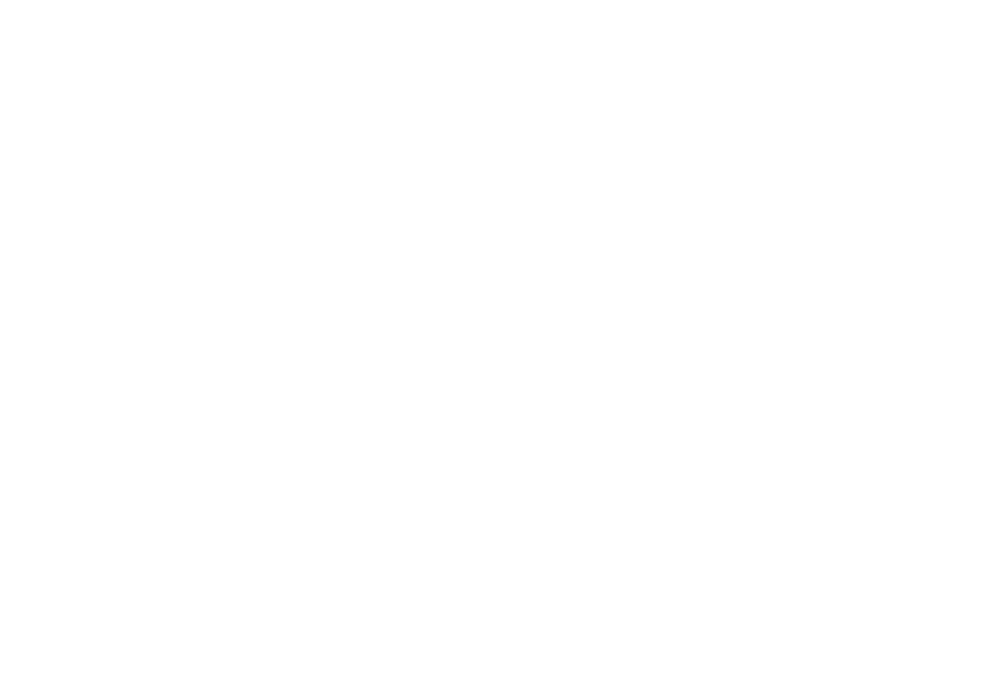
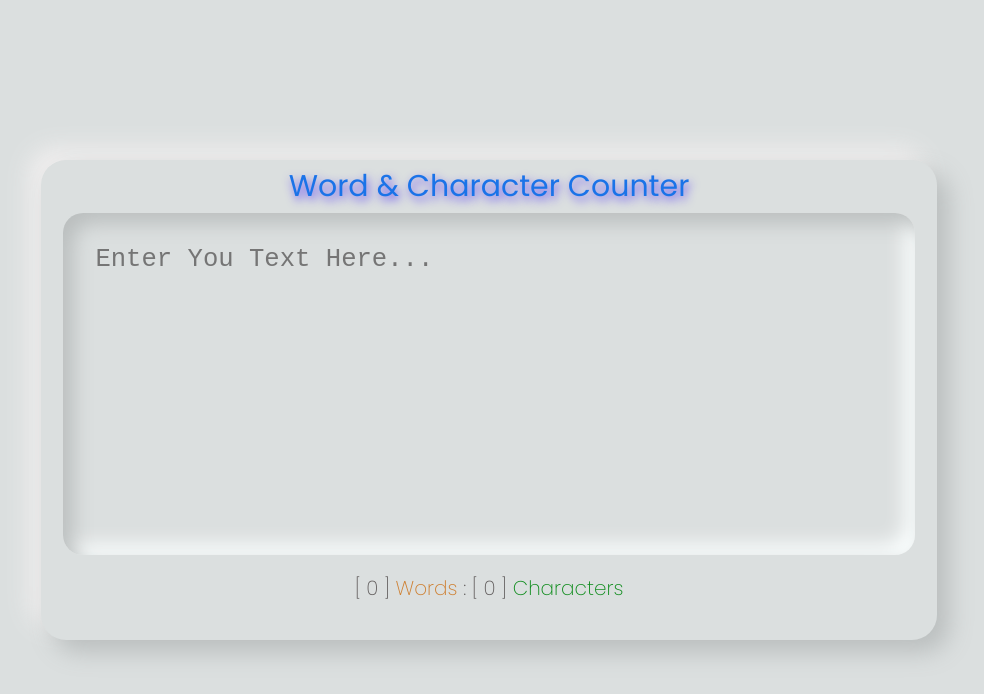
Before and after one commit to rafik-786/Word-Counter, a plain HTML site: page index.html in a window 1280 px wide. Shown: the whole page, without its empty margins (151-1135 px from the left). Drawn offline with Linux system fonts and the light colour scheme.

Commit message:
defined structure and added style

```diff
--- a/index.html
+++ b/index.html
@@ -11,5 +11,31 @@
     <!-- Title -->
     <title>Word Counter</title>
   </head>
-  <body></body>
+  <body>
+    <div class="container neomorph">
+      <h1>Word & Character Counter</h1>
+      <div class="input-box">
+        <textarea
+          name=""
+          id=""
+          cols="110"
+          rows="15"
+          placeholder="Enter You Text Here..."
+          id="textarea"
+        ></textarea>
+      </div>
+      <h2>
+        [
+        <span id="words">0</span>
+        ]
+        <span>Words</span>
+        : [
+        <span id="characters">0</span>
+        ]
+        <span>Characters</span>
+      </h2>
+    </div>
+
+    <script src="js/script.js"></script>
+  </body>
 </html>
--- a/scss/_var.scss
+++ b/scss/_var.scss
@@ -1 +1,9 @@
-$color-primary:#b3b3ff;
+$color-primary:#dbdfdf;
+$font-color:#635f5f;
+$color-secondary:#1a73e8;
+
+.neomorph{
+    border-radius: 25px;
+    background: #dbdfdf;
+    box-shadow: 12px 12px 24px #babebe, -12px -12px 24px #f1efef;
+}
--- a/scss/main.scss
+++ b/scss/main.scss
@@ -1 +1,65 @@
+@import url('https://fonts.googleapis.com/css2?family=Poppins:wght@100;200;300;400;500;600;700;800;900&display=swap');
+*{
+    box-sizing: border-box;
+    padding: 0;
+    margin: 0;
+}
 @import "var";
+
+body{
+    width: 100vw;
+    height: 100vh;
+    background-color: $color-primary;
+    display: flex;
+    flex-wrap: wrap;
+    justify-content: center;
+    align-items: center;
+    font-size: 10px;
+    font-family: 'Poppins', sans-serif;
+    color: $font-color;
+}
+.container{
+    width: 70vw;
+    height: 60vh;
+    text-align: center;
+
+    & h1{
+        font-size: 30px;
+        font-weight: 400;
+        margin: 4px;
+        color: $color-secondary;
+        text-shadow: 2px 4px 10px rgb(97, 72, 243);
+
+    }
+    & .input-box{
+        width: 100%;
+        height: 75%;
+
+        & textarea{
+            width: 95%;
+            height: 95%;
+            outline: none;
+            border: none;
+            border-radius: 20px;
+            background: $color-primary;
+             box-shadow: inset 10px 10px 20px #babebe,
+             inset -10px -10px 20px #fcffff;
+            resize: none;
+             padding: 2rem;
+             font-size: 1.6rem;
+             color: #393939 ;
+        }
+    }
+    & h2{
+        font-size: 20px;
+        font-weight: 200;
+
+        & span:nth-child(2){
+            color: rgb(206, 127, 48);
+        }
+
+        & span:nth-child(4){
+            color: rgb(14, 140, 28);
+        }
+    }
+}
```
Also changed, not shown: scss/main.css.
